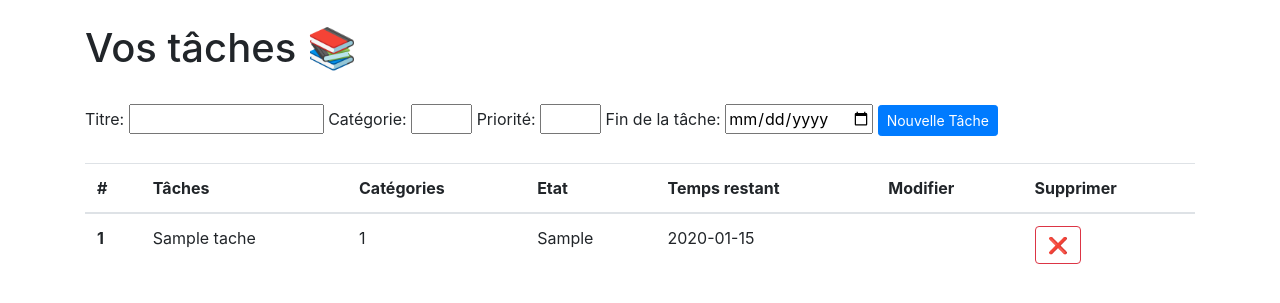
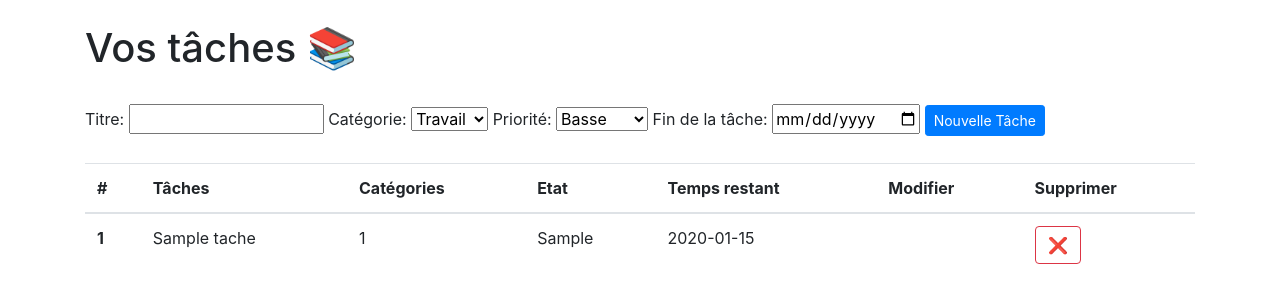
Before and after one commit to Kapoutaine/ToDoList, a Flask app: page / in a window 1280 px wide. Shown: the part 56-359 px from the top of the page. Run offline with Flask 2, Linux system fonts and the light colour scheme; tables that the repository leaves empty hold one stand-in row (values such as "Sample post"); some libraries are stand-ins or nearby versions.

Commit message:
Update accueil.html

```diff
--- a/templates/accueil.html
+++ b/templates/accueil.html
@@ -10,9 +10,16 @@
       <label>Titre:</label>
       <input type="text" name="name" size="14"/>
       <label>Catégorie:</label>
-      <input type="text" name="categorie" size="1"/>
+      <select name="categorie">
+        <option value="1">Travail</option>
+        <option value="2">Maison</option>
+      </select>
       <label>Priorité:</label>
-      <input type="text" name="priorite" size="1"/>
+      <select name="categorie">
+        <option value="1">Basse</option>
+        <option value="2">Moyenne</option>
+        <option value="3">Haute</option>
+      </select>
       <label>Fin de la tâche:</label>
       <input type="date" name="date_echeance"/>
       <!--Submit des données-->
```
